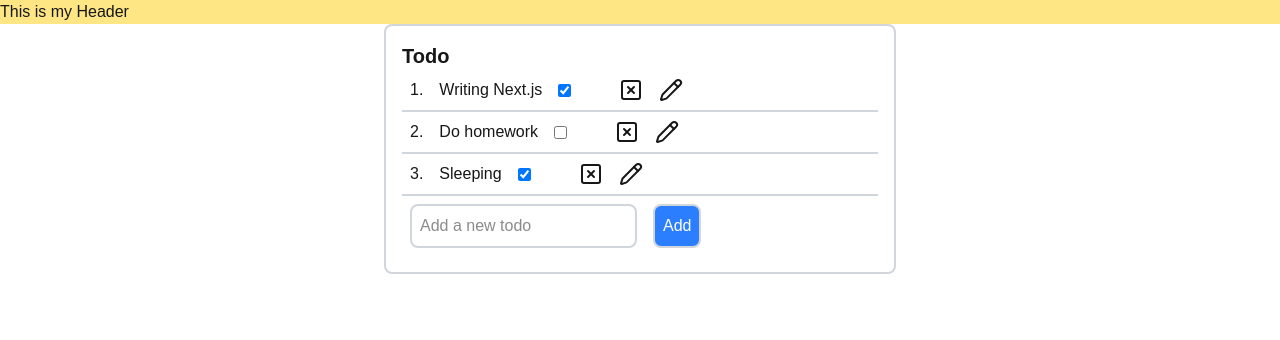
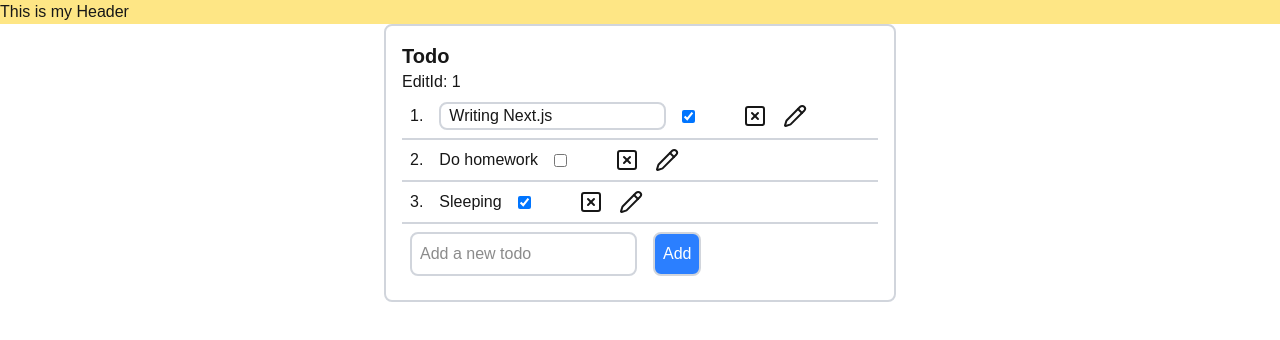
Before and after one commit to wwarodom/webapp, a Next.js app: page /todo in a window 1280 px wide. Both pictures are taken after a click on the icon 671 px from the left and 90 px from the top of the page. Shown: the top 340 px of the page. Built offline with nearby package versions, Linux system fonts and the light colour scheme.

Commit message:
edit todo

```diff
--- a/app/todo/page.tsx
+++ b/app/todo/page.tsx
@@ -12,6 +12,7 @@ export default function Todo() {
     ])
 
     const [task, setTask] = useState('')
+    const [editId, setEditId] = useState(-1)
 
     const addTask = () => {
         if (!task) return
@@ -30,15 +31,51 @@ export default function Todo() {
         setTodos(newTodos)
     }
 
+    const editTask = (id: number) => {
+        setEditId(id)
+    }
+
+    const updateTask = (e: React.ChangeEvent<HTMLInputElement>) => {
+        setTodos([
+            ...todos.map( (todo) => {
+                if (todo.id === editId) {
+                    return {
+                        ...todo,
+                        title: e.target.value
+                    }
+                }
+                return todo
+            } )
+        ])
+    }
+
     return (<div className="border-2 max-w-lg border-gray-300 rounded-lg mx-auto p-4">
         <h1 className="text-xl font-bold">Todo</h1>
+
+        <h2>EditId: {editId} </h2>
+
         <div>
             <ul>
-                {todos.map(todo => (
+                {todos.map( (todo,index) => (
                     <li key={todo.id} className="flex items-center gap-4 border-b-2 border-gray-300 p-2">
-                        <span>{todo.id}. </span>
-                        <span
-                        >{todo.title}</span>
+                        <span>{index+1}. </span>
+
+                        {
+                           (editId === todo.id) ? (
+                             <input
+                                className="border-2 border-gray-300 rounded-lg px-2"
+                                type="text"
+                                value={todo.title}
+                                onChange={ (e) => updateTask(e)}
+                                />
+                           ):
+                           (<span>{todo.title}</span>)
+                        }
+
+
+
+
+
                         <input
                             className="mr-8"
                             type="checkbox"
@@ -46,7 +83,9 @@ export default function Todo() {
                         <SquareX
                             onClick={() => deleteTask(todo.id)}
                             />
-                        <Pencil />
+                        <Pencil
+                            onClick={ () => editTask(todo.id) }
+                            />
                     </li>
                 ))}
             </ul>
```
